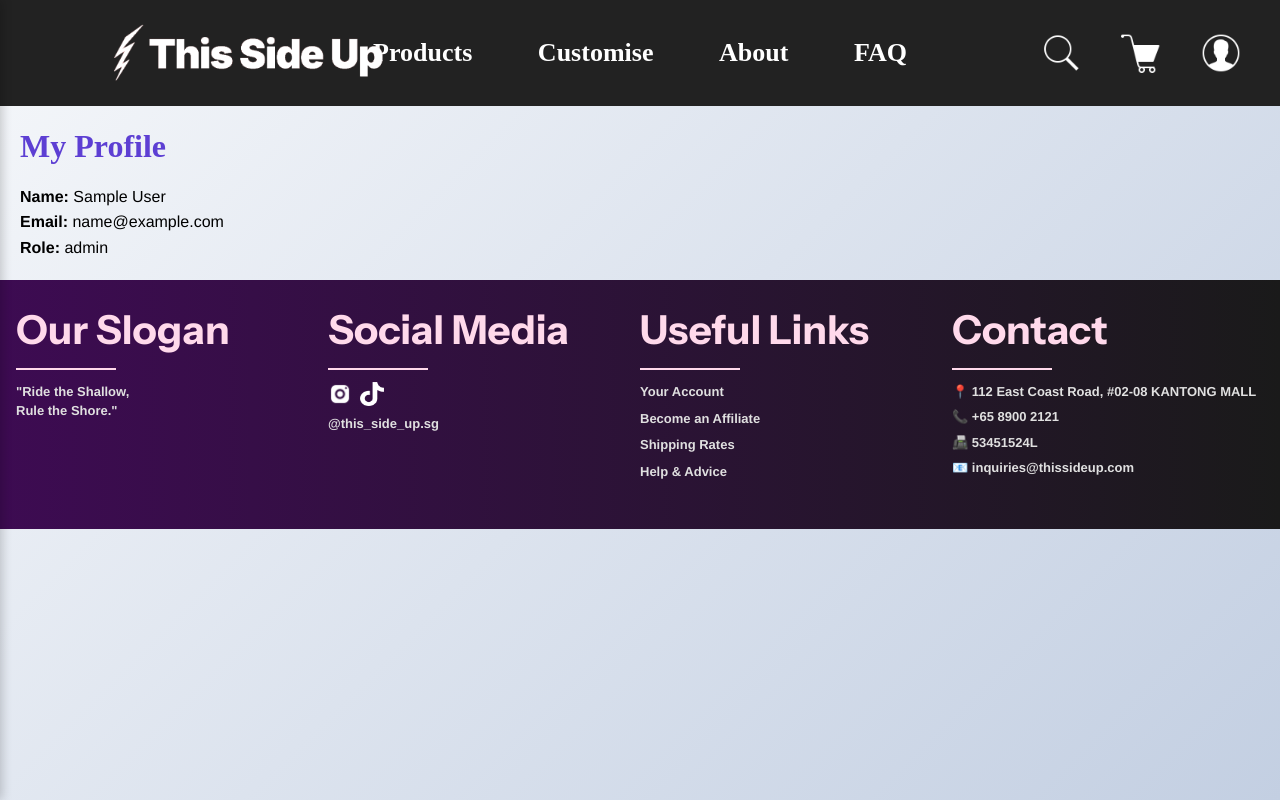
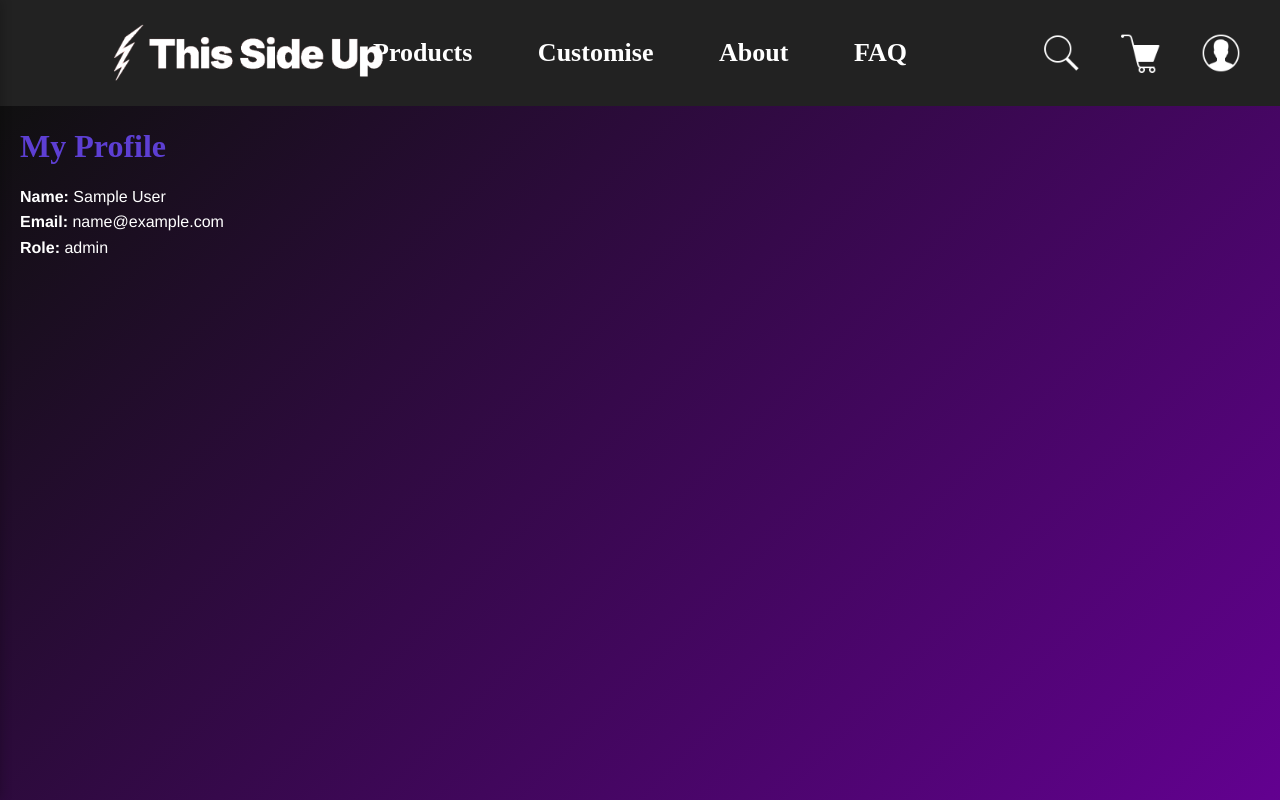
Before and after one commit to AdrielChan/ThisSideUp_React, a React (Create React App) app: page /profile in a window 1280 px wide. Shown: the top 800 px of the page. Built offline with nearby package versions, Linux system fonts and the light colour scheme; sample sign-in values are in the browser's storage; a web font is replaced by a local one.

Commit message:
Enhanced User Profile page

```diff
--- a/src/index.css
+++ b/src/index.css
@@ -463,6 +463,11 @@ input {
   --gradient-checkout: linear-gradient(135deg, #101010 0%, #670097 100%);
 }
 
+.user-profile-page {
+  min-height: 100vh;
+  background: var(--gradient-primary, linear-gradient(135deg, #101010 0%, #670097 100%));
+}
+
 
 * {
   box-sizing: border-box;
--- a/src/pages/auth/UserProfile.js
+++ b/src/pages/auth/UserProfile.js
@@ -11,7 +11,7 @@ const UserProfilePage = () => {
   if (!currentUser) return <Navigate to="/login" />; // Redirect if not logged in
 
   return (
-    <div style={{ padding: '20px', color: 'black' }}>
+     <div className="user-profile-page" style={{ padding: '20px', color: 'white' }}>
       <h1>My Profile</h1>
       <p><strong>Name:</strong> {currentUser.name}</p>
       <p><strong>Email:</strong> {currentUser.email}</p>
```
